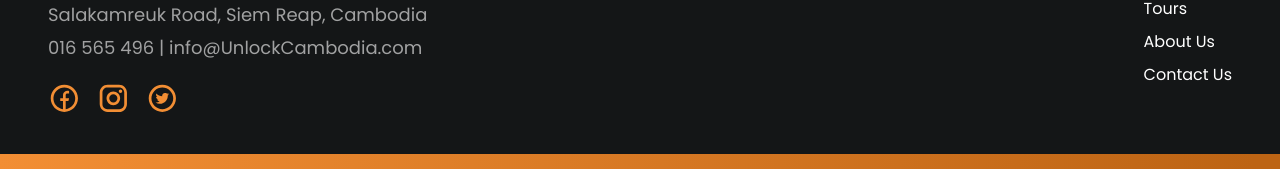
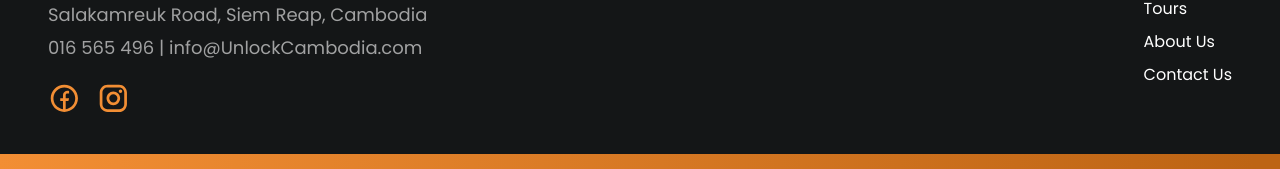
Before and after one commit to ElitistNoob/unlock-cambodia, a React (Create React App) app: page /form-submit in a window 1280 px wide. Shown: the part 1364-1533 px from the top of the page. Built offline with nearby package versions, Linux system fonts and the light colour scheme.

Commit message:
removed Twitter icon and link

```diff
--- a/src/components/Footer.jsx
+++ b/src/components/Footer.jsx
@@ -7,7 +7,6 @@ import styles from "./styles/Footer.module.scss";
 import logo from "./assets/logo-light.png";
 import facebook from "./assets/Facebook-icon.svg";
 import instagram from "./assets/Instagram-icon.svg";
-import twitter from "./assets/Twitter-icon.svg";
 
 export default function Footer() {
   const [email, setEmail] = useState("");
@@ -71,9 +70,6 @@ export default function Footer() {
               <Link className="social-media__icons" to="/">
                 <img src={instagram} alt="" />
               </Link>
-              <Link className="social-media__icons instagram" to="/">
-                <img src={twitter} alt="" />
-              </Link>
             </div>
           </div>
           <div className={styles.col2}>
```
